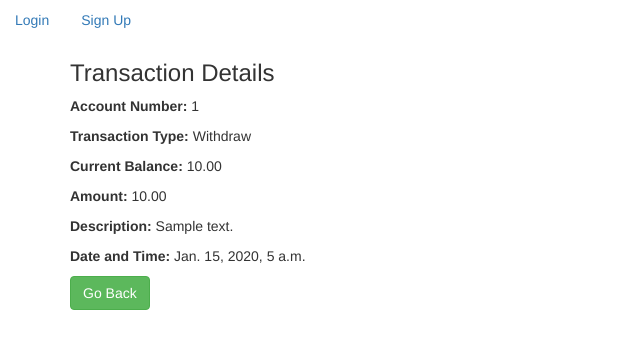
After one commit to joegotflow83/bank_portal, a Django app: page /transaction_detail/1/ in a window 1280 px wide. The commit adds this page. Shown: the top 349 px of the page, without its empty margins (0-640 px from the left). Run offline with Django 3.2, Linux system fonts and the light colour scheme; tables that the repository leaves empty hold one stand-in row (values such as "Sample post"); some libraries are stand-ins or nearby versions.

Commit message:
Completed Normal Mode

```diff
--- a/backend/bank/main/models.py
+++ b/backend/bank/main/models.py
@@ -1,6 +1,5 @@
 from django.db import models
 from django.contrib.auth.models import User
-from django.core.validators import MinValueValidator
 
 import random
 
--- a/backend/bank/main/urls.py
+++ b/backend/bank/main/urls.py
@@ -7,6 +7,7 @@ urlpatterns = [
     url(r'^home/$', login_required(views.Home.as_view()), name='home'),
     url(r'^create_transaction/(?P<number>\d+)/$', views.CreateTransaction.as_view(), name='create_transaction'),
     url(r'^account_transactions/(?P<number>\d+)/$', views.TransactionList.as_view(), name='transaction_list'),
+    url(r'^transaction_detail/(?P<pk>\d+)/$', views.TransactionDetail.as_view(), name='transaction_detail'),
     url(r'^setup_info/$', views.SetupInfo.as_view(), name='setup_info'),
     url(r'^setup_account/$', views.SetupAccount.as_view(), name='setup_account'),
     url(r'^successful_transaction/$', views.SuccessfulTransaction.as_view(), name='successful_transaction'),
--- a/backend/bank/main/views.py
+++ b/backend/bank/main/views.py
@@ -1,6 +1,6 @@
 from django.shortcuts import render, get_list_or_404, redirect
 from django.core.urlresolvers import reverse
-from django.views.generic import TemplateView, ListView
+from django.views.generic import TemplateView, ListView, DetailView
 from django.views.generic.edit import CreateView, UpdateView
 from datetime import datetime, timedelta
 
@@ -120,6 +120,14 @@ class TransactionList(ListView):
                                time__gte=datetime.now()-timedelta(days=30))
 
 
+class TransactionDetail(DetailView):
+    """View a transaction in detail"""
+    model = Transaction
+
+    def get_queryset(self):
+        return Transaction.objects.filter(pk=self.kwargs['pk'])
+
+
 class CreateTransfer(CreateView):
     """Allow a user to transfer money between bank account"""
     model = Transaction
@@ -133,6 +141,8 @@ class CreateTransfer(CreateView):
         withdraw_account = Account.objects.get(account_number=self.kwargs['number'])
         if data.account_num == withdraw_account:
             return redirect(reverse('invalid_transfer'))
+        elif data.amount > withdraw_account.balance:
+            return redirect(reverse('invalid_transfer'))
         withdraw_account_balance = withdraw_account.balance - data.amount
         Account.objects.filter(account_number=self.kwargs['number']).update(balance=withdraw_account_balance)
         deposit_account_balance = data.account_num.balance + data.amount
@@ -140,6 +150,9 @@ class CreateTransfer(CreateView):
         data.current_balance = deposit_account_balance
         data.description = 'Transfer'
         data.trans_type = 'Deposit'
+        Transaction.objects.create(customer=self.request.user, account_num=withdraw_account,
+                                   trans_type='Withdraw', current_balance=withdraw_account_balance,
+                                   amount=data.amount, description='Transfer', time=datetime.now())
         data.save()
         return super().form_valid(form)
 
--- /dev/null
+++ b/backend/bank/templates/main/transaction_detail.html
@@ -0,0 +1,14 @@
+{% extends 'base.html' %}
+
+{% block title %}{{ object.trans_type }}{% endblock title %}
+
+{% block content %}
+<h3>Transaction Details</h3>
+<p><strong>Account Number: </strong> {{ object.account_num }}</p>
+<p><strong>Transaction Type: </strong> {{  object.trans_type }}</p>
+<p><strong>Current Balance: </strong> {{  object.current_balance }}</p>
+<p><strong>Amount: </strong> {{ object.amount }}</p>
+<p><strong>Description: </strong> {{ object.description }}</p>
+<p><strong>Date and Time: </strong> {{ object.time }}</p>
+<a href="{% url 'transaction_list' object.account_num  %}" class="btn btn-success">Go Back</a>
+{% endblock %}
--- a/backend/bank/templates/main/transaction_list.html
+++ b/backend/bank/templates/main/transaction_list.html
@@ -7,18 +7,16 @@
 {% for trans in object_list %}
 <table class="table">
   <tr>
+    <th>Actions</th>
     <th>Transaction Type</th>
     <th>Current Balance</th>
     <th>Amount</th>
-    <th>Description</th>
-    <th>Date and Time</th>
   </tr>
   <tr>
+    <td><a href="{% url 'transaction_detail' trans.id %}" class="btn btn-success">View Details</a></td>
     <td>{{ trans.trans_type }}</td>
     <td>{{ trans.current_balance }}</td>
     <td>{{ trans.amount }}</td>
-    <td>{{ trans.description }}</td>
-    <td>{{ trans.time }}</td>
   </tr>
 </table>
 {% endfor %}
```
